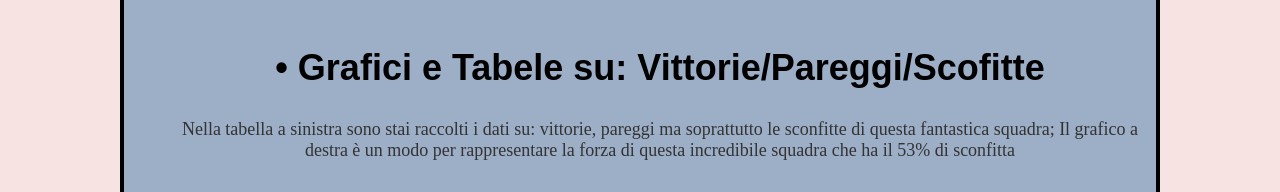
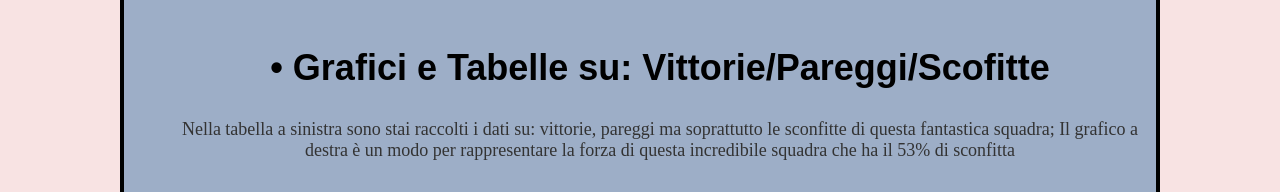
Before and after one commit to Thealexio-exe/Lecce.2025, a plain HTML site: page index.html in a window 1280 px wide. Shown: the part 2289-2481 px from the top of the page. Drawn offline with Linux system fonts and the light colour scheme.

Commit message:
1.3
correzione errori

```diff
--- a/index.html
+++ b/index.html
@@ -67,7 +67,7 @@
       </div>
 
       <div class="testo-selezione">
-        <h2 class="titolo-puntato">• Grafici e Tabele su: Vittorie/Pareggi/Scofitte</h2>
+        <h2 class="titolo-puntato">• Grafici e Tabelle su: Vittorie/Pareggi/Scofitte</h2>
         <p class="descrizione-sinistra">Nella tabella a sinistra sono stai raccolti i dati su: vittorie, pareggi ma soprattutto le sconfitte di questa fantastica squadra; Il grafico a destra è un modo per rappresentare la forza di questa incredibile squadra che ha il 53% di sconfitta</p>
       </div>
 
```
